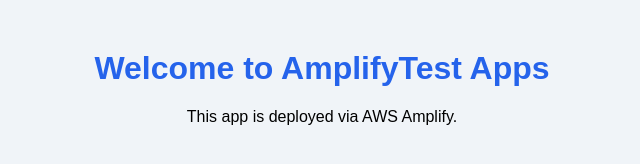
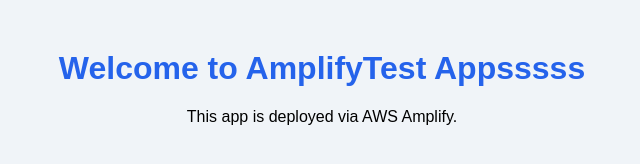
Before and after one commit to yousseforabi279/AmplifyTest, a website: page index.html in a window 1280 px wide. Shown: the whole page, without its empty margins (318-958 px from the left). Drawn offline with Linux system fonts and the light colour scheme.

Commit message:
Update index.html

```diff
--- a/index.html
+++ b/index.html
@@ -10,7 +10,7 @@
 </style>
 </head>
 <body>
-<h1>Welcome to AmplifyTest Apps</h1>
+<h1>Welcome to AmplifyTest Appsssss</h1>
 <p>This app is deployed via AWS Amplify.</p>
 </body>
 </html>
```
